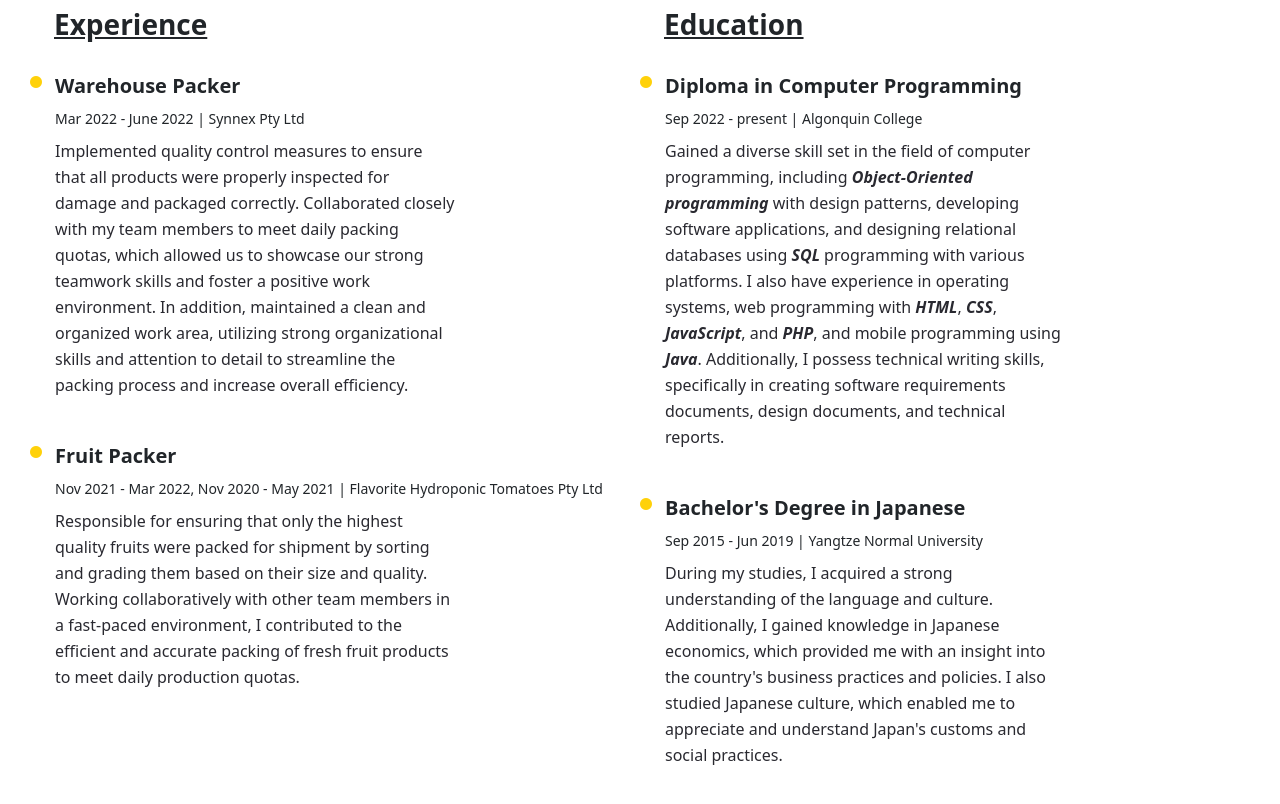
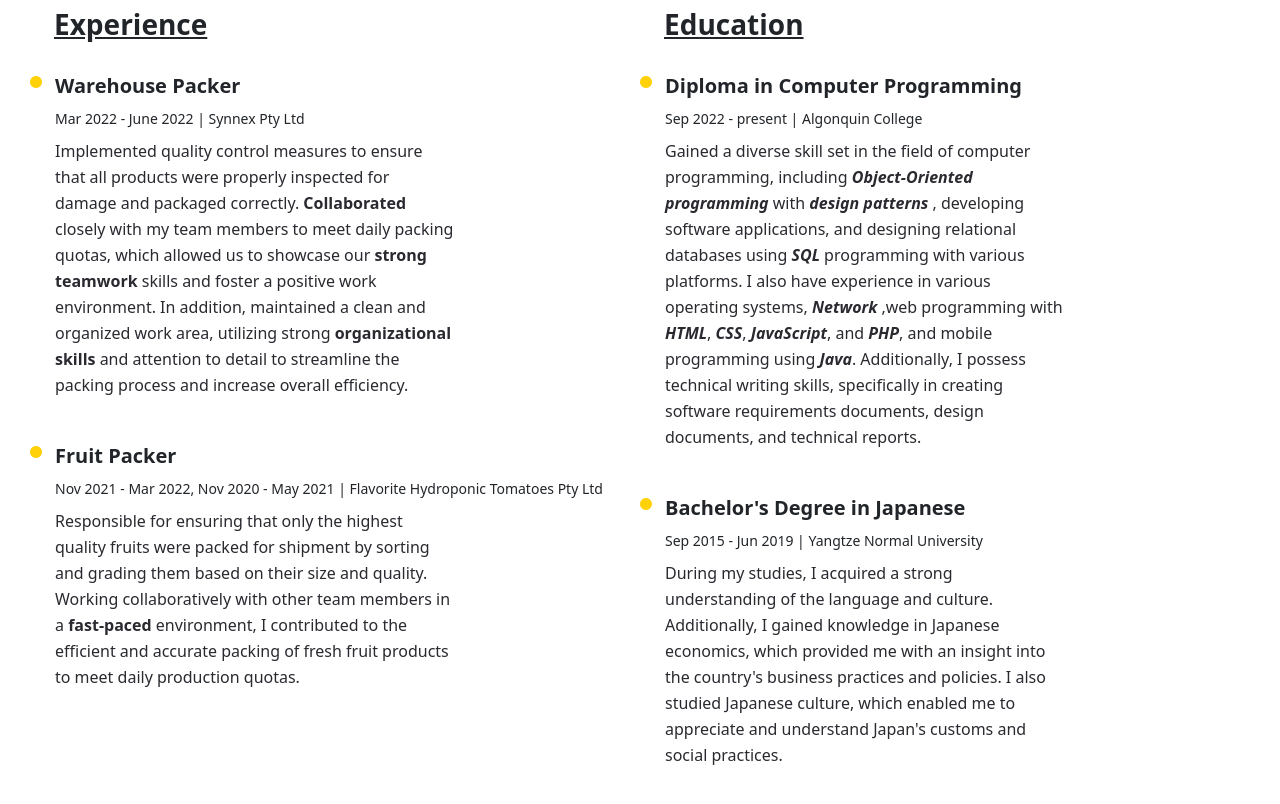
Before and after one commit to YuanyuanLiu2304/YuanyuanLiu2304.github.io, a React (Create React App) app: page /Resume in a window 1280 px wide. Shown: the part 400-1204 px from the top of the page. Built offline with nearby package versions, Linux system fonts and the light colour scheme.

Commit message:
modified projects component

```diff
--- a/src/App.tsx
+++ b/src/App.tsx
@@ -14,13 +14,13 @@ function App() {
       <Router>
         <Navbar />
         <Routes>
-          <Route path="/" element={<Home />}>
+          <Route path="/Home" element={<Home />}>
             Home
           </Route>
           <Route path="/Resume" element={<Resume />}>
             Resume
           </Route>
-          <Route path="/Projects" element={<Projects />}>
+          <Route path="/" element={<Projects />}>
             Projects
           </Route>
           <Route path="/Contact" element={<Contact />}>
--- a/src/Home/home.css
+++ b/src/Home/home.css
@@ -26,7 +26,7 @@
   height: 4px;
   width: 65px;
   bottom: 5px;
-  background-color: #ffd109;
+  background-color: #3d535f;
 }
 
 .home_left h1 {
@@ -38,7 +38,7 @@
 }
 
 .author {
-  color: hsl(270, 100%, 75%);
+  color: #3d535f;
   font-size: 3rem;
   font-weight: 700;
   font-style: italic;
@@ -93,9 +93,17 @@
   color: #007aff;
 }
 
+.home_right {
+  display: flex;
+  align-items: center;
+  justify-content: left;
+}
+
 .home_right img {
-  width: 100%;
-  height: fit-content;
+  object-fit: cover;
+  width: 70%;
+  height: 70%;
+  border-radius: 130% 75% 85% 75%;
 }
 
 .skills_wrapper {
@@ -110,6 +118,10 @@
     background-image: url("../assets/bg.jpg");
     background-size: cover;
     background-repeat: no-repeat;
+  }
+
+  .home_right img {
+    display: none;
   }
 }
 
@@ -126,8 +138,4 @@
   .social_contact span {
     font-size: 14px;
   }
-
-  .home_right img {
-    display: none;
-  }
 }
--- a/src/Nav/Navbar.tsx
+++ b/src/Nav/Navbar.tsx
@@ -31,13 +31,13 @@ export function Navbar() {
 
       <div className="links">
         <ul className="nav nav-item justify-content-center ">
-          <Link to="/" className="nav-link ">
+          <Link to="/Home" className="nav-link ">
             Home
           </Link>
           <Link to="/Resume" className="nav-link">
             Resume
           </Link>
-          <Link to="/Projects" className="nav-link">
+          <Link to="/" className="nav-link">
             Projects
           </Link>
           <Link to="/Contact" className="nav-link">
--- a/src/Projects/ToDoList/ToDoList.tsx
+++ b/src/Projects/ToDoList/ToDoList.tsx
@@ -8,7 +8,11 @@ interface Task {
 
 export function TaskList() {
   let [newTask, setNewTask] = useState("");
-  let [tasks, setTasks] = useState<Task[]>([]);
+  let [tasks, setTasks] = useState<Task[]>([
+    { id: 1, name: "attend a yoga class", isEdit: false },
+    { id: 2, name: "pay bills for the month", isEdit: false },
+    { id: 3, name: "buy groceries for the week", isEdit: false },
+  ]);
 
   let task = {
     id: 0,
@@ -72,7 +76,7 @@ export function TaskList() {
             <input
               type="text"
               className="form-control-lg w-75"
-              placeholder="Add task"
+              placeholder="Add task..."
               value={newTask}
               onChange={inputTask}
             />
@@ -102,11 +106,12 @@ export function TaskList() {
                       </div>
                       <div className="col-7">
                         <label
-                          className="form-check-label fs-4 fw-medium"
+                          className="form-check-label fs-4 fw-medium w-100"
                           htmlFor={`task-${task.id}`}
                         >
                           {task.isEdit ? (
                             <input
+                              className="w-100"
                               value={task.name}
                               onChange={(
                                 event: ChangeEvent<HTMLInputElement>
--- a/src/Resume/Resume.tsx
+++ b/src/Resume/Resume.tsx
@@ -27,12 +27,14 @@ export function Resume() {
               <p className="mt-2 fw-medium">
                 Implemented quality control measures to ensure that all products
                 were properly inspected for damage and packaged correctly.
-                Collaborated closely with my team members to meet daily packing
-                quotas, which allowed us to showcase our strong teamwork skills
-                and foster a positive work environment. In addition, maintained
-                a clean and organized work area, utilizing strong organizational
-                skills and attention to detail to streamline the packing process
-                and increase overall efficiency.
+                <strong> Collaborated</strong> closely with my team members to
+                meet daily packing quotas, which allowed us to showcase our
+                <strong> strong teamwork</strong> skills and foster a positive
+                work environment. In addition, maintained a clean and organized
+                work area, utilizing strong{" "}
+                <strong> organizational skills</strong> and attention to detail
+                to streamline the packing process and increase overall
+                efficiency.
               </p>
             </li>
             <li>
@@ -46,9 +48,9 @@ export function Resume() {
                 Responsible for ensuring that only the highest quality fruits
                 were packed for shipment by sorting and grading them based on
                 their size and quality. Working collaboratively with other team
-                members in a fast-paced environment, I contributed to the
-                efficient and accurate packing of fresh fruit products to meet
-                daily production quotas.
+                members in a <strong>fast-paced</strong> environment, I
+                contributed to the efficient and accurate packing of fresh fruit
+                products to meet daily production quotas.
               </p>
             </li>
           </ul>
@@ -68,11 +70,12 @@ export function Resume() {
                 Gained a diverse skill set in the field of computer programming,
                 including
                 <em className="fw-bold"> Object-Oriented programming </em>
-                with design patterns, developing software applications, and
-                designing relational databases using
+                with <em className="fw-bold"> design patterns </em>, developing
+                software applications, and designing relational databases using
                 <em className="fw-bold"> SQL </em> programming with various
-                platforms. I also have experience in operating systems, web
-                programming with <em className="fw-bold"> HTML</em>,
+                platforms. I also have experience in various operating systems,
+                <em className="fw-bold"> Network </em>,web programming with
+                <em className="fw-bold"> HTML</em>,
                 <em className="fw-bold"> CSS</em>,
                 <em className="fw-bold"> JavaScript</em>, and
                 <em className="fw-bold"> PHP</em>, and mobile programming using
--- a/src/Skills/Skills.tsx
+++ b/src/Skills/Skills.tsx
@@ -7,7 +7,7 @@ interface SkillProps {
   className?: string;
 }
 
-function Skills({ percent, skill, strokeWidth = 18, className }: SkillProps) {
+function Skills({ percent, skill, strokeWidth = 25, className }: SkillProps) {
   const [offset, setOffset] = useState(0);
   const [percentAnimated, setPercentAnimated] = useState(0);
 
@@ -45,9 +45,8 @@ function Skills({ percent, skill, strokeWidth = 18, className }: SkillProps) {
 
   return (
     <div className={className}>
-      <svg className="progress-circle" width="200" height="200">
+      <svg width="200" height="200">
         <circle
-          className="progress-circle-background"
           stroke="#ddd"
           strokeWidth={strokeWidth}
           fill="transparent"
@@ -57,7 +56,6 @@ function Skills({ percent, skill, strokeWidth = 18, className }: SkillProps) {
         />
         <circle
           id="progress-circle"
-          className="progress-circle-progress"
           stroke="#007bff"
           strokeWidth={strokeWidth}
           fill="transparent"
@@ -75,11 +73,9 @@ function Skills({ percent, skill, strokeWidth = 18, className }: SkillProps) {
           dy="0.3em"
           style={{ fill: "#f8f9fa" }}
         >
-          {percent}%
+          {skill}
         </text>
       </svg>
-
-      <h3 className="text-center mt-4">{skill}</h3>
     </div>
   );
 }
```
Also changed, not shown: src/Home/Home.tsx (+76 -12 lines), src/assets/homepage.jpeg (deleted), 1 other file (tests, documents, lock files or other folders).
